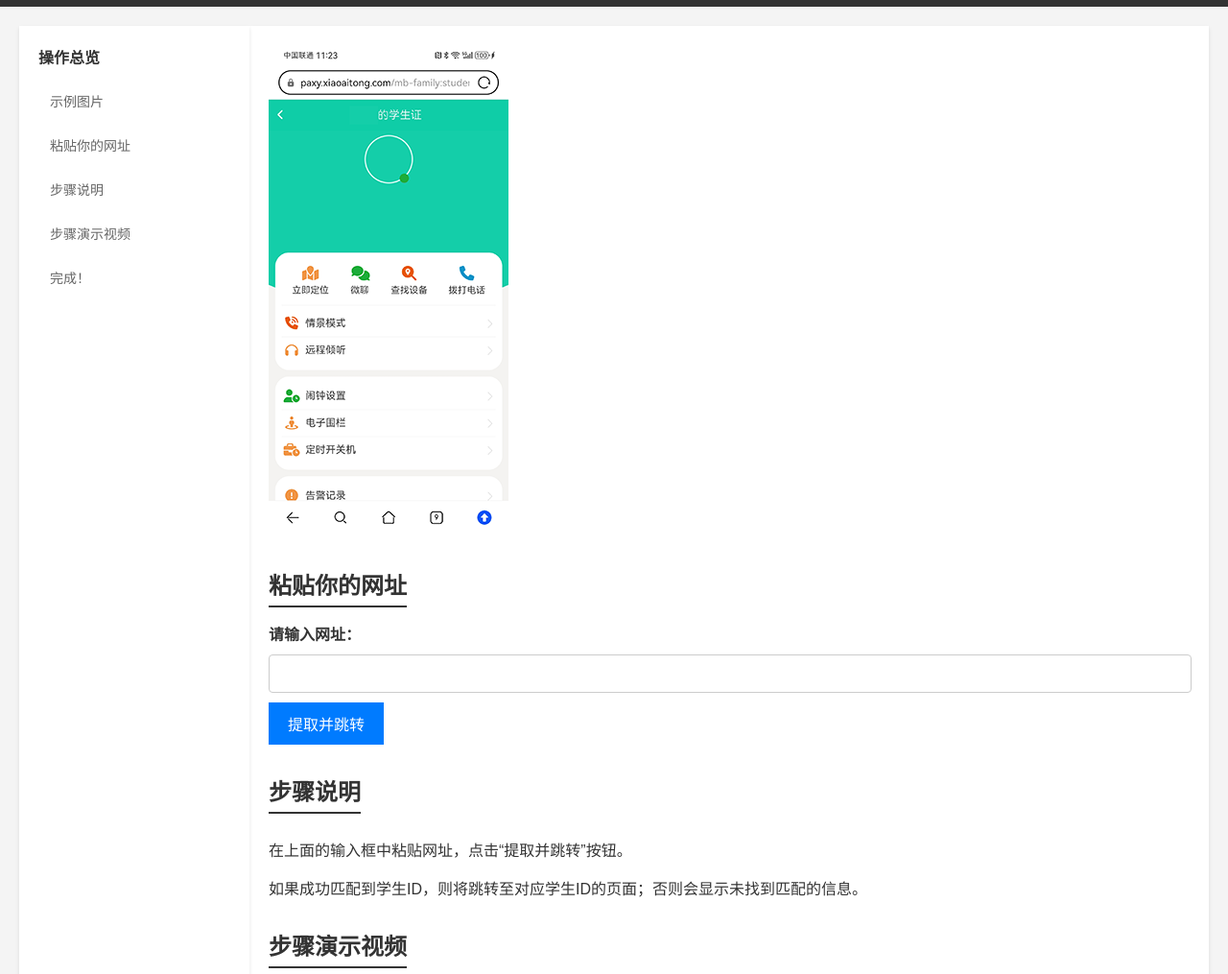
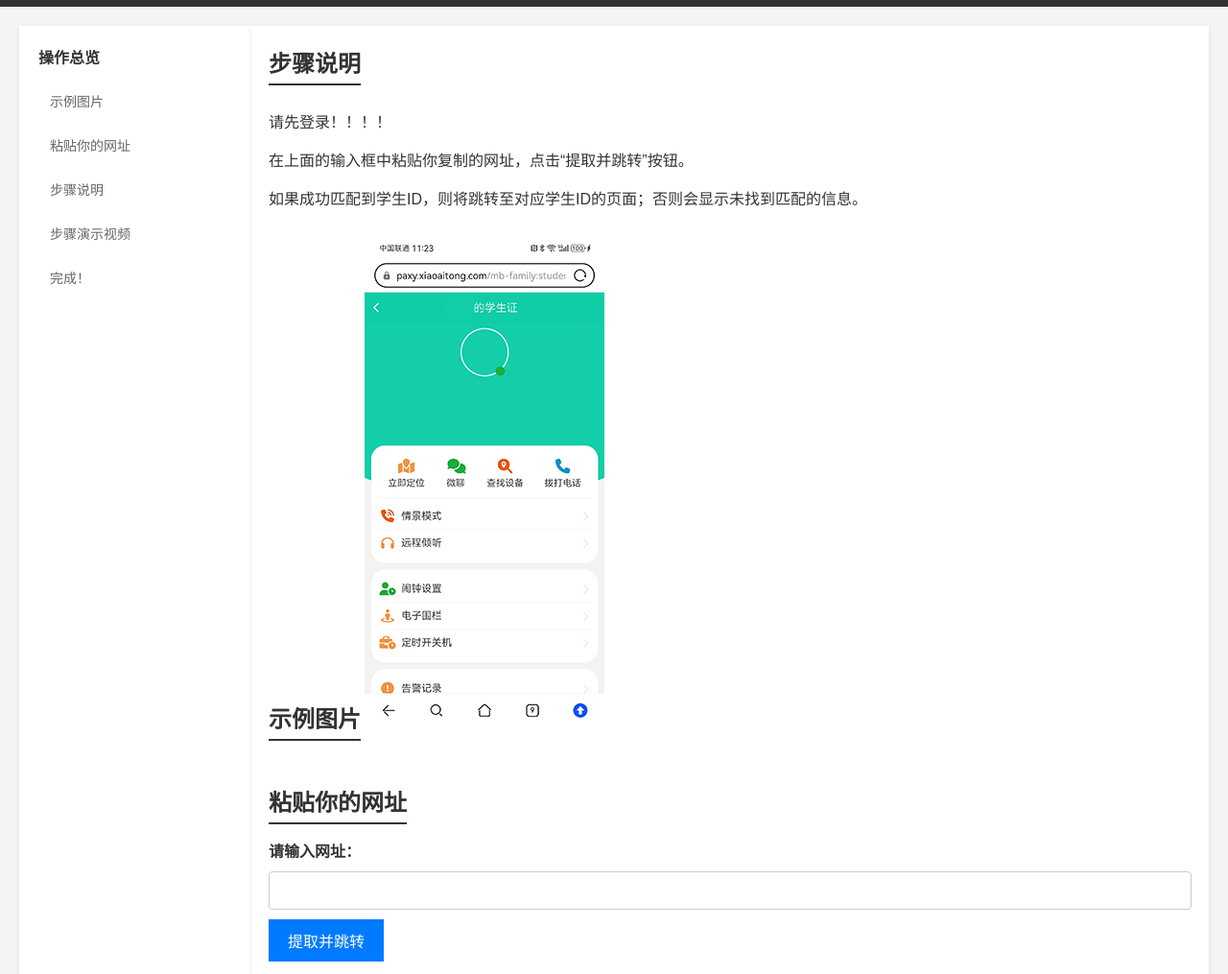
Before and after one commit to Felix-Sterling/tools, a plain HTML site: page paxy/paxy.html in a window 1280 px wide. Shown: the part 67-1082 px from the top of the page at 96% size. Drawn offline with Linux system fonts and the light colour scheme.

Commit message:
Update paxy.html

```diff
--- a/paxy/paxy.html
+++ b/paxy/paxy.html
@@ -162,7 +162,15 @@
             </ul>
         </aside>
         <section class="content">
+            <div class="section" id="section3">
+                <h2>步骤说明</h2>
+                <p>请先登录！！！！</p>
+                <p>在上面的输入框中粘贴你复制的网址，点击“提取并跳转”按钮。</p>
+                <p>如果成功匹配到学生ID，则将跳转至对应学生ID的页面；否则会显示未找到匹配的信息。</p>
+            </div>
+
             <div class="section" id="section1">
+                <h2>示例图片</h2>
                 <img src="eg.png" alt="Your Image">
             </div>
 
@@ -174,12 +182,6 @@
                     <button onclick="redirectToPaxy()">提取并跳转</button>
                     <p id="result"></p>
                 </div>
-            </div>
-
-            <div class="section" id="section3">
-                <h2>步骤说明</h2>
-                <p>在上面的输入框中粘贴网址，点击“提取并跳转”按钮。</p>
-                <p>如果成功匹配到学生ID，则将跳转至对应学生ID的页面；否则会显示未找到匹配的信息。</p>
             </div>
 
             <div class="section" id="section4">
```
